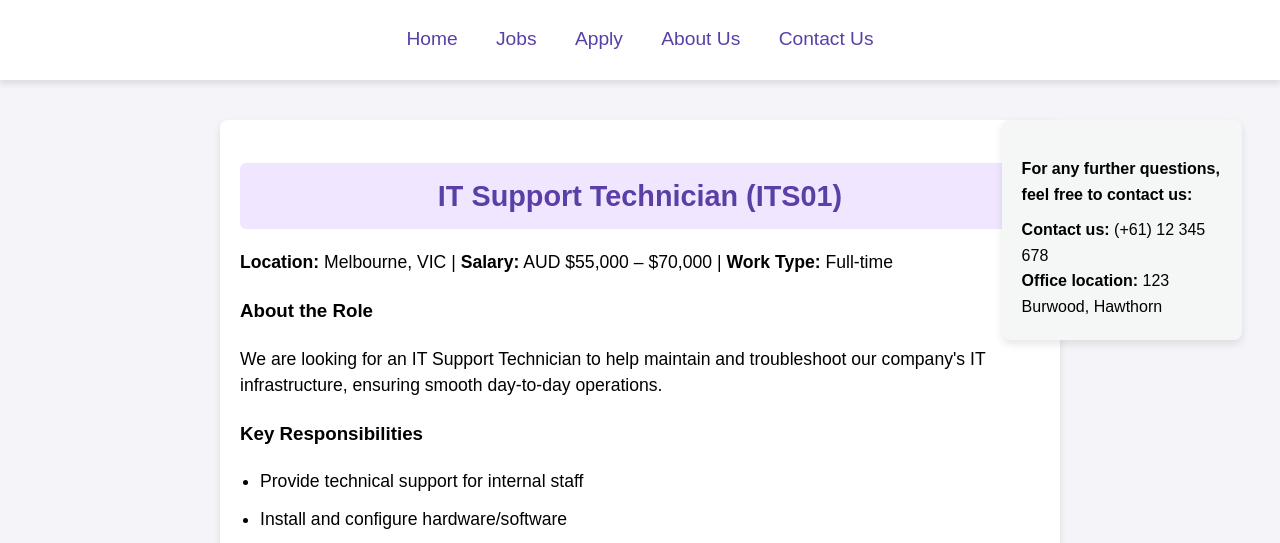
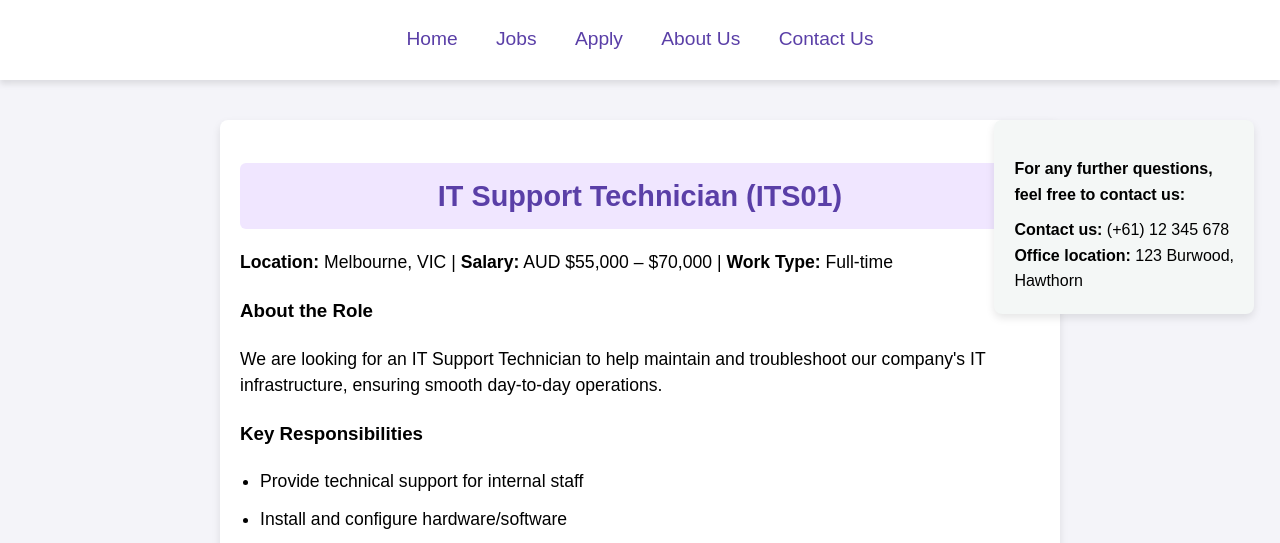
Before and after one commit to Muyheak/Group-Assignment, a PHP site: page /project1/jobs.html in a window 1280 px wide. Shown: the part 136-679 px from the top of the page. Run offline with PHP 8.4, Linux system fonts and the light colour scheme.

Commit message:
aside adjust

```diff
--- a/styles/style.css
+++ b/styles/style.css
@@ -220,9 +220,9 @@ body {
 .sidebar {
   position: absolute;
   top: 32%;
-  right: 3%;
+  right: 2%;
   text-align: left;
-  width: 200px;
+  width: 220px;
   background-color: #f4f7f6; /* Light grey background */
   padding: 20px;
   border-radius: 8px;
```
